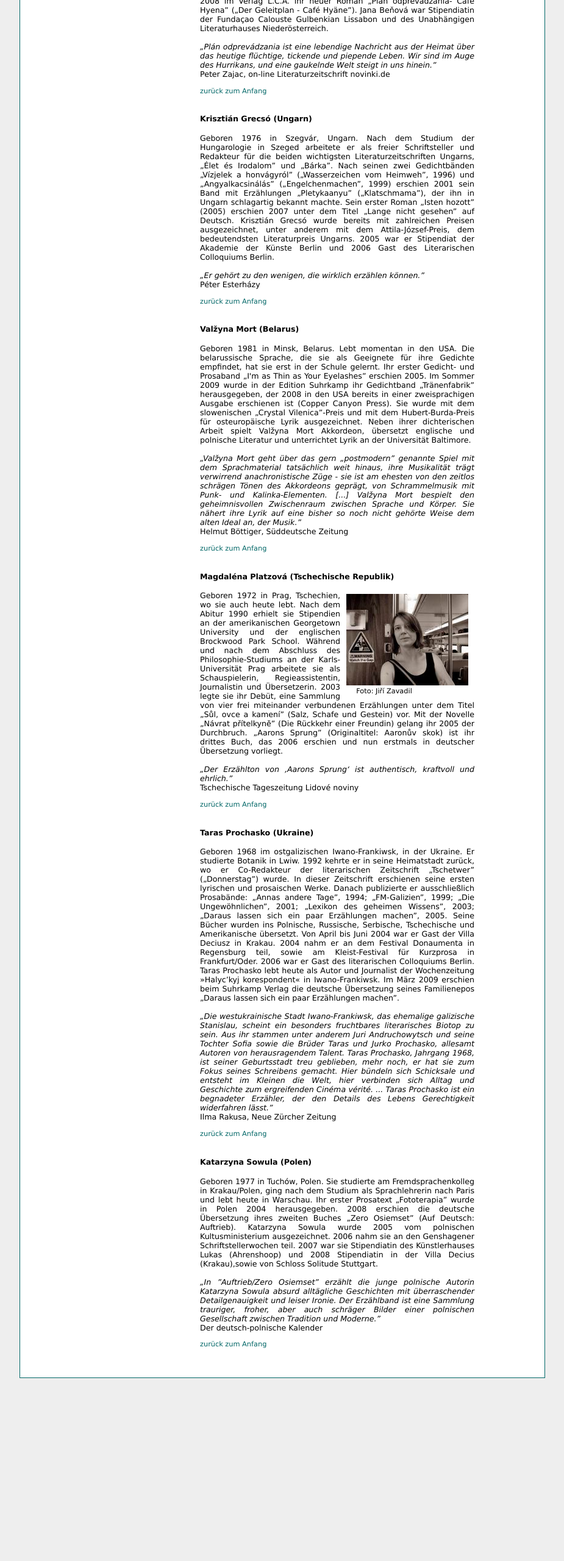
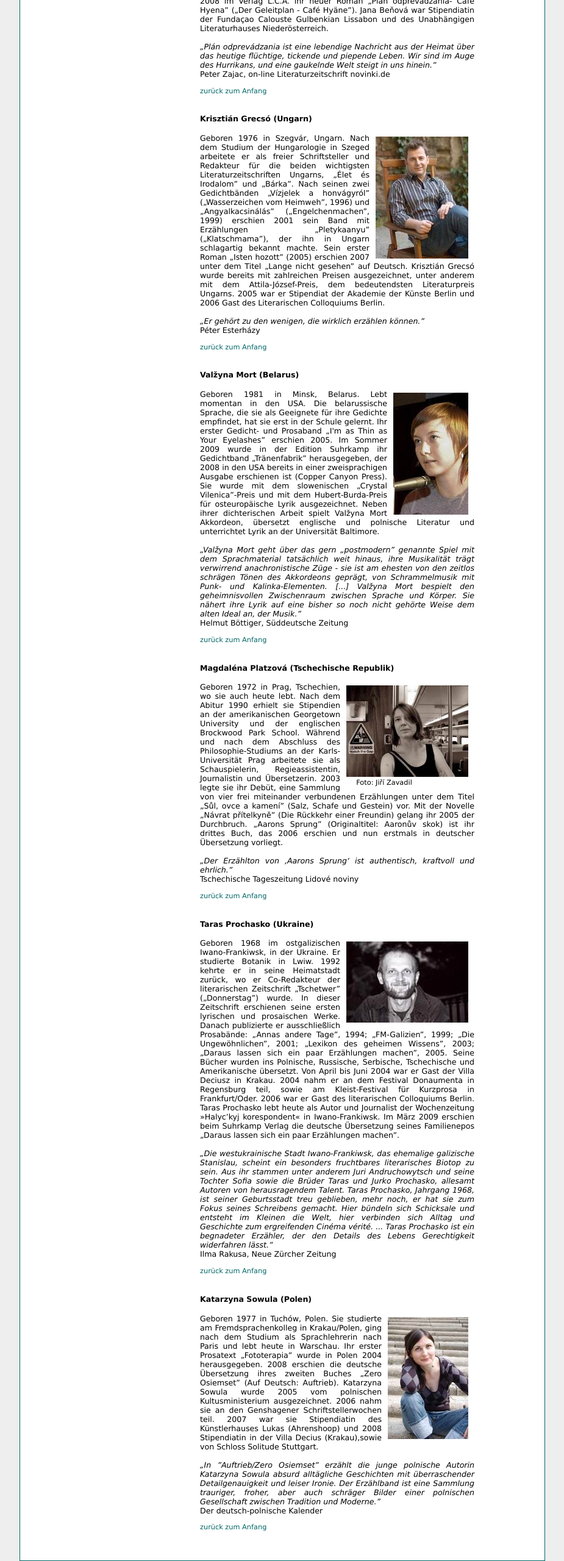
Before and after one commit to rewrite/re-write.eu, a plain HTML site: page war/autoren_moe.html in a window 1280 px wide. Shown: the part 860-3420 px from the top of the page at 61% size, without its empty margins (177-1102 px from the left). Before the commit the page ends 3140 px from the top, so only its background shows below. Drawn offline with Linux system fonts and the light colour scheme.

Commit message:
new pictures

```diff
--- a/war/autoren_moe.html
+++ b/war/autoren_moe.html
@@ -90,6 +90,11 @@ Ihr Romandebüt „Parker, Ľúbostný román” („Parker, ein Liebesroman”,
       <br />
       <a id="grecso"></a>
       <h4>Krisztián Grecsó (Ungarn)</h4>
+
+      <div class="fotos">
+        <img src="grecso.jpg" alt="grecso.jpg" border="0" />
+      </div>
+
       <p>
 Geboren 1976 in Szegvár, Ungarn. Nach dem Studium der Hungarologie in Szeged arbeitete er als freier Schriftsteller und Redakteur für die beiden wichtigsten Literaturzeitschriften Ungarns, „Élet és Irodalom” und „Bárka”. Nach seinen zwei  Gedichtbänden „Vízjelek a honvágyról” („Wasserzeichen vom Heimweh”, 1996) und „Angyalkacsinálás” („Engelchenmachen”, 1999) erschien 2001 sein Band mit Erzählungen „Pletykaanyu” („Klatschmama”), der ihn in Ungarn schlagartig bekannt machte. Sein erster Roman „Isten hozott” (2005) erschien 2007 unter dem Titel „Lange nicht gesehen” auf Deutsch.
 Krisztián Grecsó wurde bereits mit zahlreichen Preisen ausgezeichnet, unter anderem mit dem Attila-József-Preis, dem bedeutendsten Literaturpreis Ungarns. 2005 war er Stipendiat der Akademie der Künste Berlin und 2006 Gast des Literarischen Colloquiums Berlin.<br /><br />
@@ -104,6 +109,11 @@ Krisztián Grecsó wurde bereits mit zahlreichen Preisen ausgezeichnet, unter an
       <br />
       <a id="valzyna"></a>
       <h4>Valžyna Mort (Belarus)</h4>
+
+      <div class="fotos">
+        <img src="mort.jpg" alt="mort.jpg" border="0" />
+      </div>
+
       <p>
 Geboren 1981 in Minsk, Belarus. Lebt momentan in den USA. Die belarussische Sprache, die sie als Geeignete für ihre Gedichte empfindet, hat sie erst in der Schule gelernt. Ihr erster Gedicht- und Prosaband „I'm as Thin as Your Eyelashes” erschien 2005. Im Sommer 2009 wurde in der Edition Suhrkamp ihr Gedichtband „Tränenfabrik” herausgegeben, der 2008 in den USA bereits in einer zweisprachigen Ausgabe erschienen ist (Copper Canyon Press).
 Sie wurde mit dem slowenischen „Crystal Vilenica”-Preis und mit dem Hubert-Burda-Preis für osteuropäische Lyrik ausgezeichnet. Neben ihrer dichterischen Arbeit spielt Valžyna Mort Akkordeon, übersetzt englische und polnische Literatur und unterrichtet Lyrik an der Universität Baltimore.<br /><br />
@@ -139,6 +149,11 @@ Geboren 1972 in Prag, Tschechien, wo sie auch heute lebt. Nach dem Abitur 1990 e
       <br />
       <a id="prochasko"></a>
       <h4>Taras Prochasko (Ukraine)</h4>
+
+      <div class="fotos">
+        <img src="prochasko.jpg" alt="prochasko.jpg" border="0" />
+      </div>
+
       <p>
 Geboren 1968 im ostgalizischen Iwano-Frankiwsk, in der Ukraine. Er studierte Botanik in Lwiw. 1992 kehrte er in seine Heimatstadt zurück, wo er Co-Redakteur der literarischen Zeitschrift „Tschetwer” („Donnerstag”) wurde. In dieser Zeitschrift erschienen seine ersten lyrischen und prosaischen Werke. Danach publizierte er ausschließlich Prosabände: „Annas andere Tage”, 1994; „FM-Galizien”, 1999; „Die Ungewöhnlichen”, 2001; „Lexikon des geheimen Wissens”, 2003; „Daraus lassen sich ein paar Erzählungen machen”, 2005. Seine Bücher wurden ins Polnische, Russische, Serbische, Tschechische und Amerikanische übersetzt.
 Von April bis Juni 2004 war er Gast der Villa Deciusz in Krakau. 2004 nahm er an dem Festival Donaumenta in Regensburg teil, sowie am Kleist-Festival für Kurzprosa in Frankfurt/Oder. 2006 war er Gast des literarischen Colloquiums Berlin. Taras Prochasko lebt heute als Autor und Journalist der Wochenzeitung »Halyc’kyj korespondent« in Iwano-Frankiwsk. Im März 2009 erschien beim Suhrkamp Verlag die deutsche Übersetzung seines Familienepos „Daraus lassen sich ein paar Erzählungen machen”.<br /><br />
@@ -154,6 +169,11 @@ Ilma Rakusa, Neue Zürcher Zeitung
       <br />
       <a id="sowula"></a>
       <h4>Katarzyna Sowula (Polen)</h4>
+
+      <div class="fotos">
+        <img src="sowula.jpg" alt="sowula.jpg" border="0" />
+      </div>
+
       <p>
 Geboren 1977 in Tuchów, Polen. Sie studierte am Fremdsprachenkolleg in Krakau/Polen, ging nach dem Studium als Sprachlehrerin nach Paris und lebt heute in Warschau. Ihr erster Prosatext „Fototerapia” wurde in Polen 2004 herausgegeben. 2008 erschien die deutsche Übersetzung ihres zweiten Buches „Zero Osiemset” (Auf Deutsch: Auftrieb).
 Katarzyna Sowula wurde 2005 vom polnischen Kultusministerium ausgezeichnet. 2006 nahm sie an den Genshagener Schriftstellerwochen teil. 2007 war sie Stipendiatin des Künstlerhauses Lukas (Ahrenshoop) und 2008 Stipendiatin in der Villa Decius (Krakau),sowie von Schloss Solitude Stuttgart.<br /><br />
```
Also changed, not shown: war/autoren_de.html (+16 -1 lines), war/moderation.html (+8 -3 lines), war/crauss.jpg (added), war/grecso.jpg (added), war/mohafez.jpg (added), war/mort.jpg (added), war/nabutovic.jpg (added), war/prochasko.jpg (added), war/roeggla.jpg (added), war/sowula.jpg (added).
